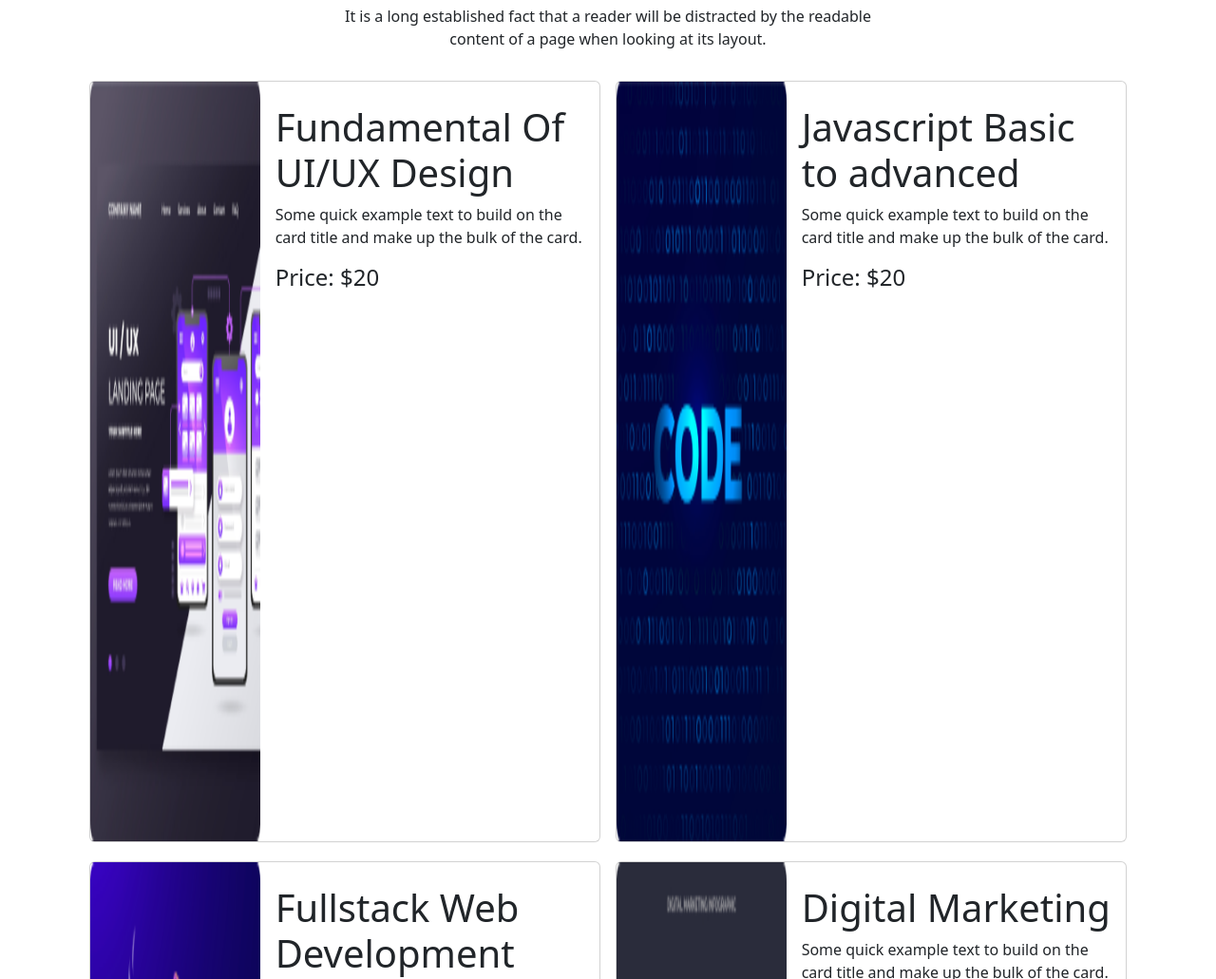
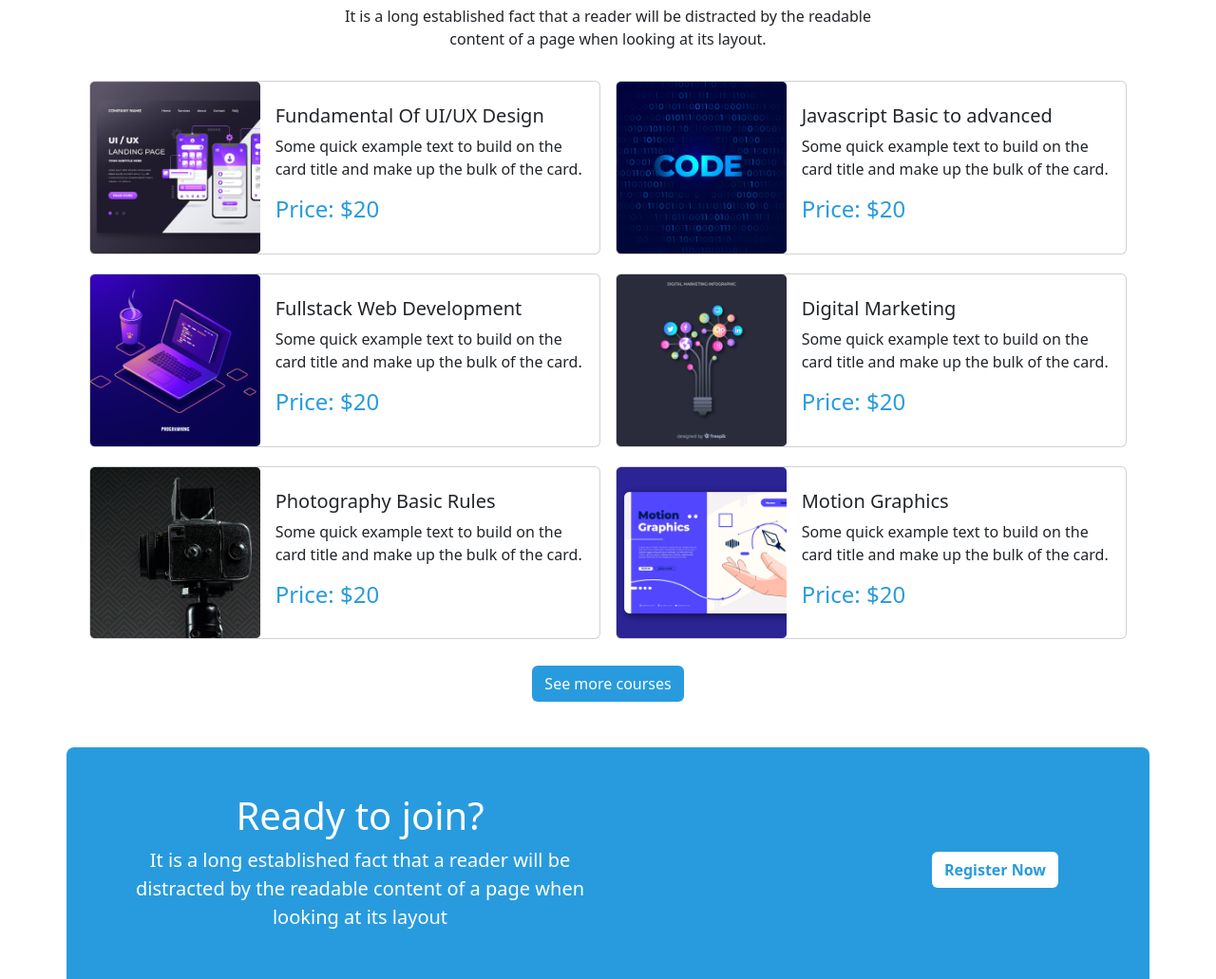
Before and after one commit to mahabub5090/Online-courses, a plain HTML site: page index.html in a window 1280 px wide. Shown: the part 1053-2084 px from the top of the page at 95% size. Drawn offline with nearby package versions, Linux system fonts and the light colour scheme.

Commit message:
card problem solved

```diff
--- a/index.html
+++ b/index.html
@@ -134,26 +134,26 @@
                     the readable content of a page when looking at its
                     layout.</p>
             </div>
-            <!-- card/course main part start -->
+            <!-- card/course-main part start -->
 
                 <div class="container mb-4 mt-3">
                     <div class="row g-3">
                         <!-- 1st item -->
                         <div class="col-sm-12 col-lg-6">
                             <div class=" ">
-                                <div class="card mb-1">
+                                <div class="card mb-1  h-100">
                                     <div class="row g-0">
                                         <div class="col-md-4">
-                                            <img class="img-fluid w-100 vh-100 "
+                                            <img class="customize-course-img "
                                                 src="edTech-website-main/images/course/course-1.png" alt="">
 
                                         </div>
                                         <div class="col-md-8">
                                             <div class="card-body py-4 ps-3">
-                                                <h1 class="card-title">Fundamental Of UI/UX Design</h1>
+                                                <h5 class="card-title">Fundamental Of UI/UX Design</h5>
                                                 <p class="card-text">Some quick example text to build on the card title
                                                     and make up the bulk of the card.</p>
-                                                <h4 class="custom-color-1">Price: $20</h4>
+                                                <h4 class="custom-text-color-1">Price: $20</h4>
                                             </div>
                                         </div>
                                     </div>
@@ -164,19 +164,19 @@
                         <!-- 2nd item -->
                         <div class="col-sm-12 col-lg-6">
                             <div class=" ">
-                                <div class="card mb-1">
+                                <div class="card mb-1  h-100">
                                     <div class="row g-0">
                                         <div class="col-md-4">
-                                            <img class="img-fluid w-100 vh-100 "
+                                            <img class="customize-course-img "
                                                 src="edTech-website-main/images/course/course-2.png" alt="">
 
                                         </div>
                                         <div class="col-md-8">
                                             <div class="card-body py-4 ps-3">
-                                                <h1 class="card-title">Javascript Basic to advanced</h1>
+                                                <h5 class="card-title">Javascript Basic to advanced</h5>
                                                 <p class="card-text">Some quick example text to build on the card title
                                                     and make up the bulk of the card.</p>
-                                                <h4 class="custom-color-1">Price: $20</h4>
+                                                <h4 class="custom-text-color-1">Price: $20</h4>
                                             </div>
                                         </div>
                                     </div>
@@ -187,19 +187,19 @@
                         <!-- 3rd item -->
                         <div class="col-sm-12 col-lg-6">
                             <div class=" ">
-                                <div class="card mb-1">
+                                <div class="card mb-1  h-100">
                                     <div class="row g-0">
                                         <div class="col-md-4">
-                                            <img class="img-fluid w-100 vh-100 "
+                                            <img class="customize-course-img "
                                                 src="edTech-website-main/images/course/course-3.png" alt="">
 
                                         </div>
                                         <div class="col-md-8">
                                             <div class="card-body py-4 ps-3">
-                                                <h1 class="card-title">Fullstack Web Development</h1>
+                                                <h5 class="card-title">Fullstack Web Development</h5>
                                                 <p class="card-text">Some quick example text to build on the card title
                                                     and make up the bulk of the card.</p>
-                                                <h4 class="custom-color-1">Price: $20</h4>
+                                                <h4 class="custom-text-color-1">Price: $20</h4>
                                             </div>
                                         </div>
                                     </div>
@@ -210,19 +210,19 @@
                         <!-- 4th item -->
                         <div class="col-sm-12 col-lg-6">
                             <div class=" ">
-                                <div class="card mb-1">
+                                <div class="card mb-1  h-100">
                                     <div class="row g-0">
                                         <div class="col-md-4">
-                                            <img class="img-fluid w-100 vh-100 "
+                                            <img class="customize-course-img "
                                                 src="edTech-website-main/images/course/course-4.png" alt="">
 
                                         </div>
                                         <div class="col-md-8">
                                             <div class="card-body py-4 ps-3">
-                                                <h1 class="card-title">Digital Marketing</h1>
+                                                <h5 class="card-title">Digital Marketing</h5>
                                                 <p class="card-text">Some quick example text to build on the card title
                                                     and make up the bulk of the card.</p>
-                                                <h4 class="custom-color-1">Price: $20</h4>
+                                                <h4 class="custom-text-color-1">Price: $20</h4>
                                             </div>
                                         </div>
                                     </div>
@@ -233,19 +233,19 @@
                         <!--5th item  -->
                         <div class="col-sm-12 col-lg-6">
                             <div class=" ">
-                                <div class="card mb-1">
+                                <div class="card mb-1  h-100">
                                     <div class="row g-0">
                                         <div class="col-md-4">
-                                            <img class="img-fluid w-100 vh-100 "
+                                            <img class="customize-course-img "
                                                 src="edTech-website-main/images/course/course-5.png" alt="">
 
                                         </div>
                                         <div class="col-md-8">
                                             <div class="card-body py-4 ps-3">
-                                                <h1 class="card-title">Photography Basic Rules</h1>
+                                                <h5 class="card-title">Photography Basic Rules</h5>
                                                 <p class="card-text">Some quick example text to build on the card title
                                                     and make up the bulk of the card.</p>
-                                                <h4 class="custom-color-1">Price: $20</h4>
+                                                <h4 class="custom-text-color-1">Price: $20</h4>
                                             </div>
                                         </div>
                                     </div>
@@ -256,19 +256,19 @@
                         <!-- 6th item -->
                         <div class="col-sm-12 col-lg-6">
                             <div class=" ">
-                                <div class="card mb-1">
+                                <div class="card mb-1  h-100">
                                     <div class="row g-0">
                                         <div class="col-md-4">
-                                            <img class="img-fluid w-100 vh-100 "
+                                            <img class="customize-course-img "
                                                 src="edTech-website-main/images/course/course-6.png" alt="">
 
                                         </div>
                                         <div class="col-md-8">
                                             <div class="card-body py-4 ps-3">
-                                                <h1 class="card-title">Motion Graphics</h1>
+                                                <h5 class="card-title">Motion Graphics</h5>
                                                 <p class="card-text">Some quick example text to build on the card title
                                                     and make up the bulk of the card.</p>
-                                                <h4 class="custom-color-1">Price: $20</h4>
+                                                <h4 class="custom-text-color-1">Price: $20</h4>
                                             </div>
                                         </div>
                                     </div>
@@ -483,12 +483,12 @@
             </div>
 
             <div class="d-flex justify-content-evenly mb-5">
-                <img src="edTech-website-main/images/company/company-1.png" alt="">
-                <img src="edTech-website-main/images/company/company-2.png" alt="">
-                <img src="edTech-website-main/images/company/company-3.png" alt="">
-                <img src="edTech-website-main/images/company/company-4.png" alt="">
-                <img src="edTech-website-main/images/company/company-5.png" alt="">
-                <img src="edTech-website-main/images/company/company-6.png" alt="">
+                <img class="" src="edTech-website-main/images/company/company-1.png" alt="">
+                <img class="" src="edTech-website-main/images/company/company-2.png" alt="">
+                <img class="" src="edTech-website-main/images/company/company-3.png" alt="">
+                <img class="" src="edTech-website-main/images/company/company-4.png" alt="">
+                <img class="" src="edTech-website-main/images/company/company-5.png" alt="">
+                <img class="" src="edTech-website-main/images/company/company-6.png" alt="">
             </div>
         </section>
         <!-- -trusted company end-- -->
--- a/style.css
+++ b/style.css
@@ -1,5 +1,5 @@
 .slider-img {
-    /* filter: brightness(50%); */
+    filter: brightness(50%);
     height: 100vh;
 }
 
@@ -17,6 +17,10 @@
 
 .register-btn:hover {
     color: #289BDE !important;
+}
+.customize-course-img{
+height: 100%!important;
+width: 100%!important;
 }
 
 /* =====================================================
```
